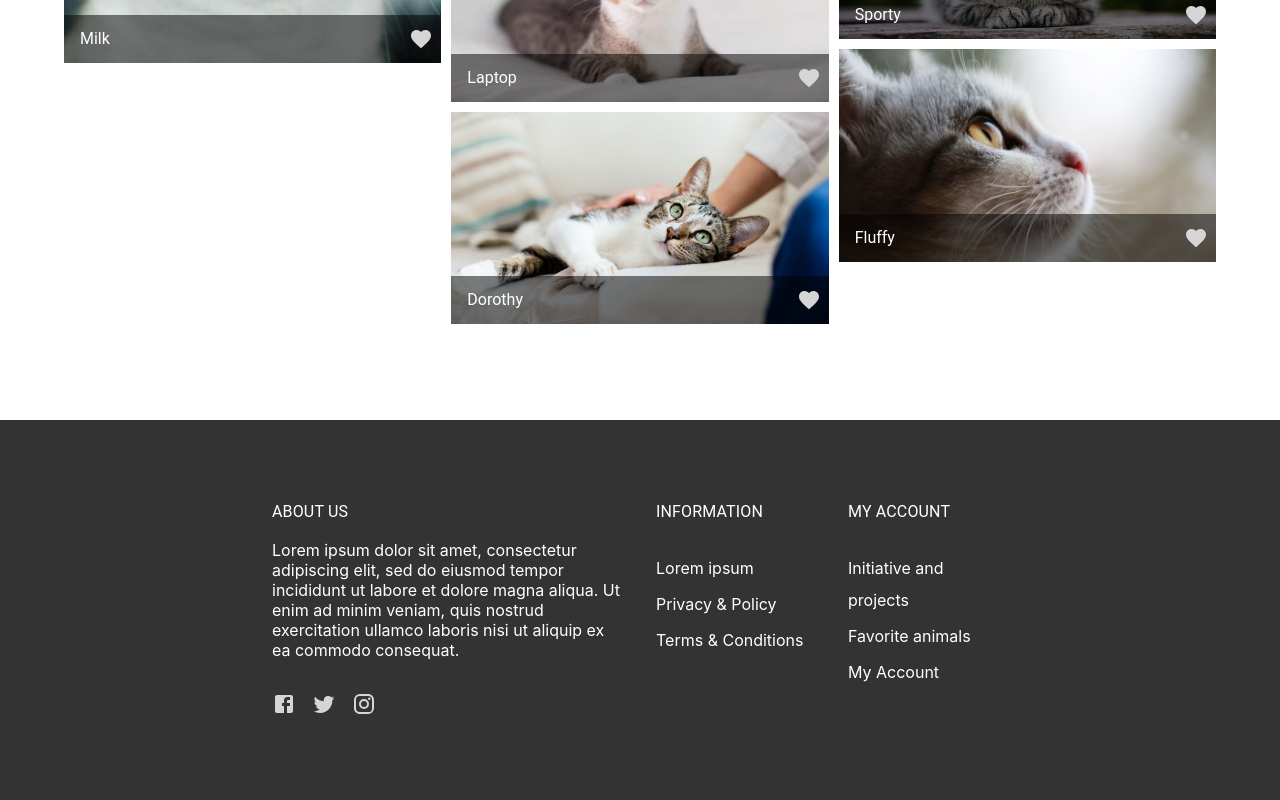
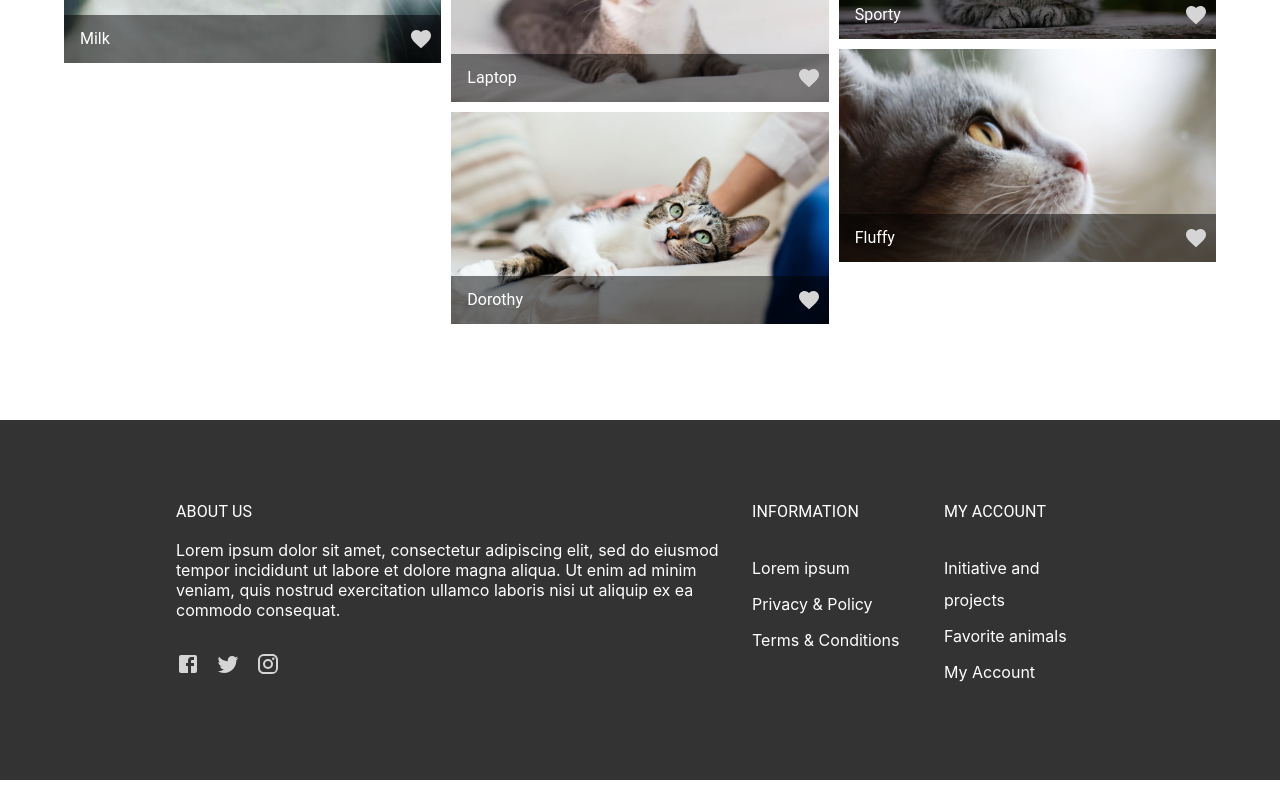
Before and after one commit to karpovska/MUI_cat_website, a React (Create React App) app: page / in a window 1280 px wide. Shown: the part 1733-2533 px from the top of the page. Built offline with nearby package versions, Linux system fonts and the light colour scheme.

Commit message:
Testing footer v.2

```diff
--- a/src/components/Footer/Footer.js
+++ b/src/components/Footer/Footer.js
@@ -18,7 +18,7 @@ function Footer() {
       }}
     >
       <Grid container spacing={4} justifyContent="center">
-        <Grid item md={12} lg={4} sm={6}>
+        <Grid item md={12} lg={6} sm={6}>
           <Typography
             variant="body1"
             textTransform="uppercase"
@@ -38,7 +38,7 @@ function Footer() {
             <InstagramIcon sx={{ mr: 2 }}></InstagramIcon>
           </Box>
         </Grid>
-        <Grid item md={6} lg={2} sm={6}>
+        <Grid item md={6} lg={2} xs={12} sm={6}>
           <Typography
             variant="body1"
             textTransform="uppercase"
@@ -64,7 +64,7 @@ function Footer() {
             </ListItemText>
           </List>
         </Grid>
-        <Grid item md={6} lg={2}>
+        <Grid item md={6} lg={2} sm={6}>
           <Typography
             variant="body1"
             textTransform="uppercase"
```
